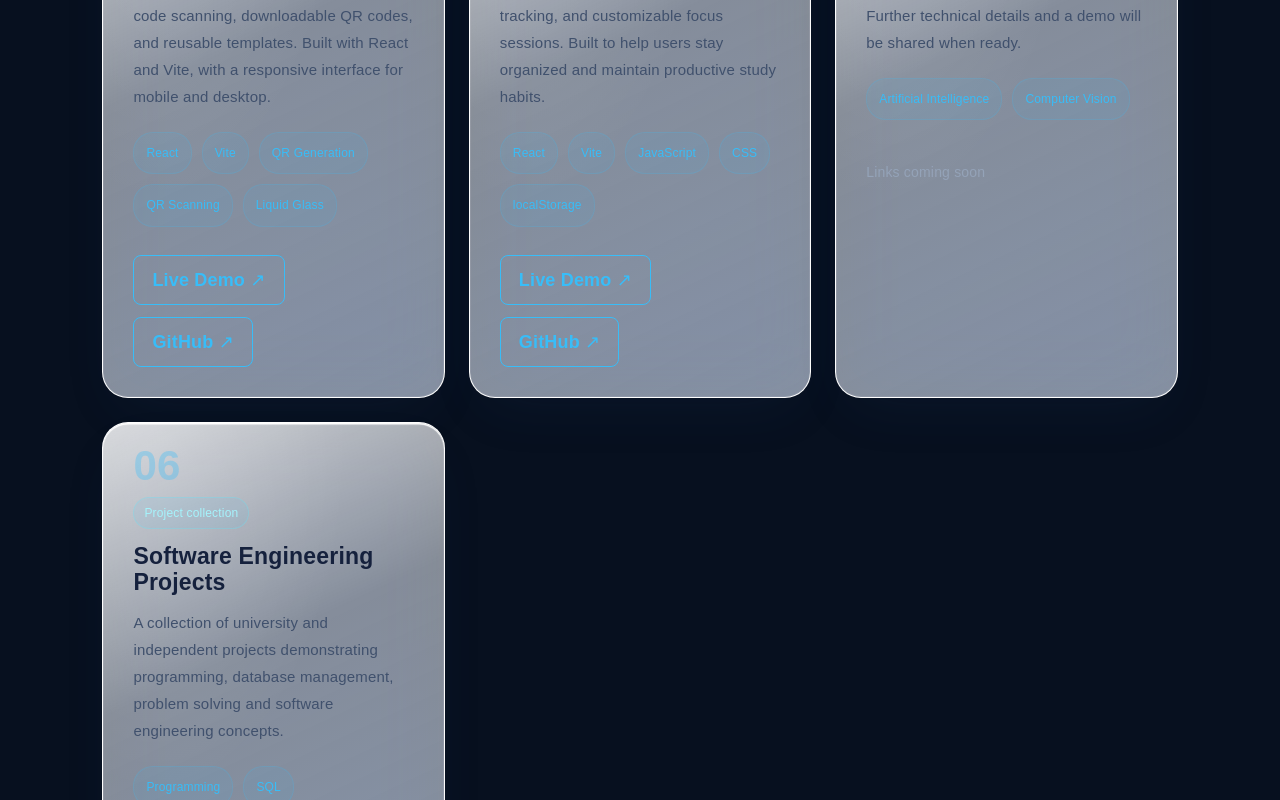
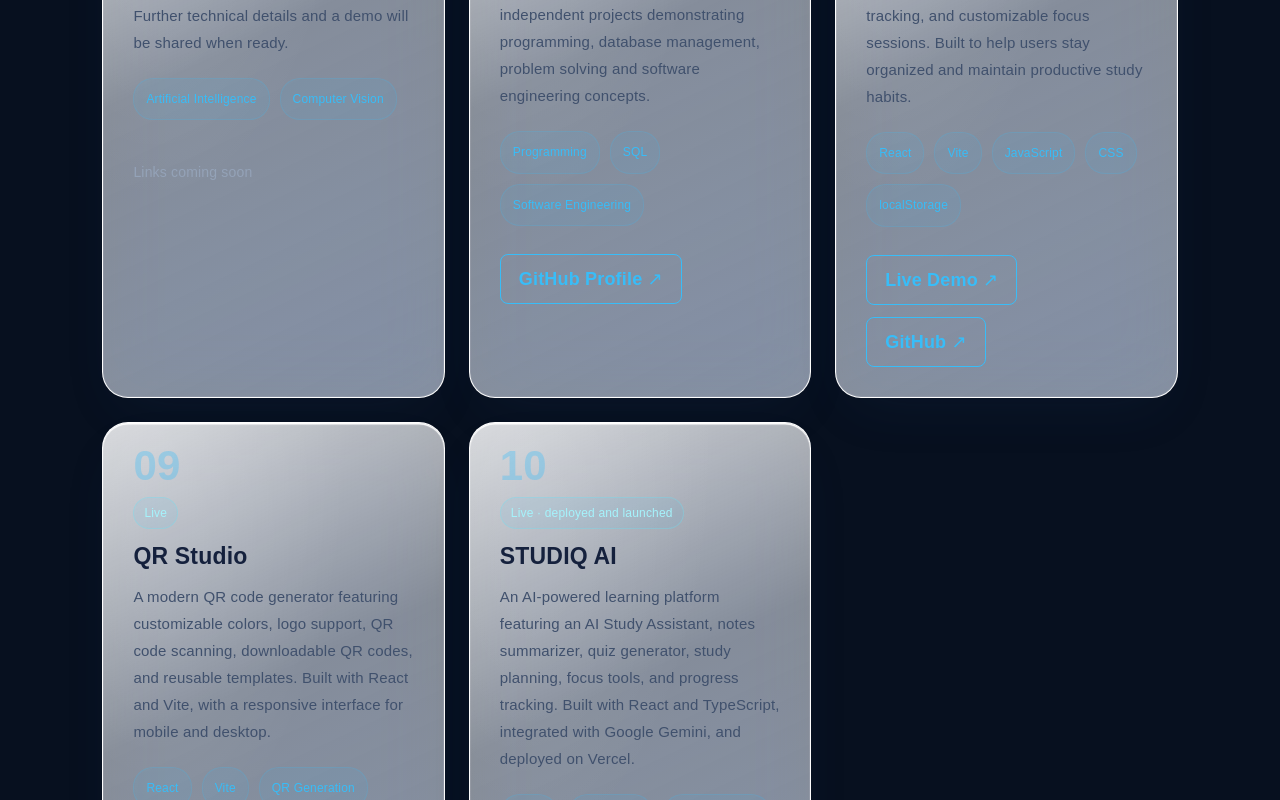
Before and after one commit to dionstacey03-dev/Dion-Portfolio-, a React (Vite) app: page / in a window 1280 px wide. Shown: the part 6160-6960 px from the top of the page. Built offline with nearby package versions, Linux system fonts and the light colour scheme; no server answers.

Commit message:
Sort portfolio projects by project number and add STUDIQ AI

```diff
--- a/src/App.jsx
+++ b/src/App.jsx
@@ -80,10 +80,11 @@ function App() {
     { number: '01', title: 'JARVIS AI Assistant', category: 'AI & Machine Learning', status: 'Working project · local assistant', description: 'A personal AI assistant built with Python featuring voice interaction, speech recognition, text-to-speech and AI-powered responses using Ollama.', technologies: ['Python', 'AI', 'Speech Recognition', 'Ollama'], links: [{ label: 'GitHub', href: 'https://github.com/dionstacey03-dev/JARVIS-AI-Assistant', external: true }, { label: 'Demo', href: '/jarvis-demo' }, { label: 'Case Study', href: '/projects/jarvis' }] },
     { number: '02', title: 'AI Smart Tourism Planner', category: 'AI & Machine Learning', status: 'Concept with live demo', description: 'An AI-powered tourism planning concept designed to create personalized travel experiences in Sri Lanka while considering destinations and travel conditions.', technologies: ['Artificial Intelligence', 'Travel Planning', 'Smart Tourism'], links: [{ label: 'Live Demo', href: 'https://ai-smart-tourism-planner.vercel.app', external: true }, { label: 'GitHub', href: 'https://github.com/dionstacey03-dev/AI-Smart-Tourism-Planner', external: true }] },
     { number: '03', title: 'GreenRoute AI', category: 'Web Applications', status: 'Prototype · deployment pending', description: 'A route-comparison prototype with journey comparisons, a Carbon Tracker, CSV export and a hybrid satellite map. Estimates and production deployment still need verification.', technologies: ['React', 'Python', 'FastAPI', 'Leaflet'], links: [{ label: 'Case Study', href: '/projects/greenroute' }] },
-    { number: '09', title: 'QR Studio', category: 'Web Applications', status: 'Live', description: 'A modern QR code generator featuring customizable colors, logo support, QR code scanning, downloadable QR codes, and reusable templates. Built with React and Vite, with a responsive interface for mobile and desktop.', technologies: ['React', 'Vite', 'QR Generation', 'QR Scanning', 'Liquid Glass'], links: [{ label: 'Live Demo', href: 'https://qr-studio-fawn-three.vercel.app', external: true }, { label: 'GitHub', href: 'https://github.com/dionstacey03-dev/qr-studio', external: true }] },
-    { number: '07', title: 'FocusFlow Mini', category: 'Web Applications', status: 'Live', description: 'A productivity app featuring a Pomodoro timer, task management, daily progress tracking, and customizable focus sessions. Built to help users stay organized and maintain productive study habits.', technologies: ['React', 'Vite', 'JavaScript', 'CSS', 'localStorage'], links: [{ label: 'Live Demo', href: 'https://focusflow-mini.vercel.app', external: true }, { label: 'GitHub', href: 'https://github.com/dionstacey03-dev/focusflow-mini', external: true }] },
     { number: '05', title: 'VisionX AI', category: 'AI & Machine Learning', status: 'Core complete · polishing', description: 'An AI vision project undergoing refinement before a public release. Further technical details and a demo will be shared when ready.', technologies: ['Artificial Intelligence', 'Computer Vision'], links: [] },
     { number: '06', title: 'Software Engineering Projects', category: 'Other Projects', status: 'Project collection', description: 'A collection of university and independent projects demonstrating programming, database management, problem solving and software engineering concepts.', technologies: ['Programming', 'SQL', 'Software Engineering'], links: [{ label: 'GitHub Profile', href: 'https://github.com/dionstacey03-dev', external: true }] },
+    { number: '07', title: 'FocusFlow Mini', category: 'Web Applications', status: 'Live', description: 'A productivity app featuring a Pomodoro timer, task management, daily progress tracking, and customizable focus sessions. Built to help users stay organized and maintain productive study habits.', technologies: ['React', 'Vite', 'JavaScript', 'CSS', 'localStorage'], links: [{ label: 'Live Demo', href: 'https://focusflow-mini.vercel.app', external: true }, { label: 'GitHub', href: 'https://github.com/dionstacey03-dev/focusflow-mini', external: true }] },
+    { number: '09', title: 'QR Studio', category: 'Web Applications', status: 'Live', description: 'A modern QR code generator featuring customizable colors, logo support, QR code scanning, downloadable QR codes, and reusable templates. Built with React and Vite, with a responsive interface for mobile and desktop.', technologies: ['React', 'Vite', 'QR Generation', 'QR Scanning', 'Liquid Glass'], links: [{ label: 'Live Demo', href: 'https://qr-studio-fawn-three.vercel.app', external: true }, { label: 'GitHub', href: 'https://github.com/dionstacey03-dev/qr-studio', external: true }] },
+    { number: '10', title: 'STUDIQ AI', category: 'Web Applications', status: 'Live · deployed and launched', description: 'An AI-powered learning platform featuring an AI Study Assistant, notes summarizer, quiz generator, study planning, focus tools, and progress tracking. Built with React and TypeScript, integrated with Google Gemini, and deployed on Vercel.', technologies: ['React', 'TypeScript', 'Google Gemini', 'Vercel', 'AI'], links: [{ label: 'Live Demo', href: 'https://studiq-ai-zeta.vercel.app/', external: true }, { label: 'GitHub', href: 'https://github.com/dion-stacey03-dev/studiq-ai', external: true }] },
   ]
   const activeProjectFilter = activeProjectCategory === 'All Projects' ? 'All' : activeProjectCategory
   const filteredProjects = activeProjectFilter === 'All' ? projects : projects.filter((project) => project.category === activeProjectFilter)
```
